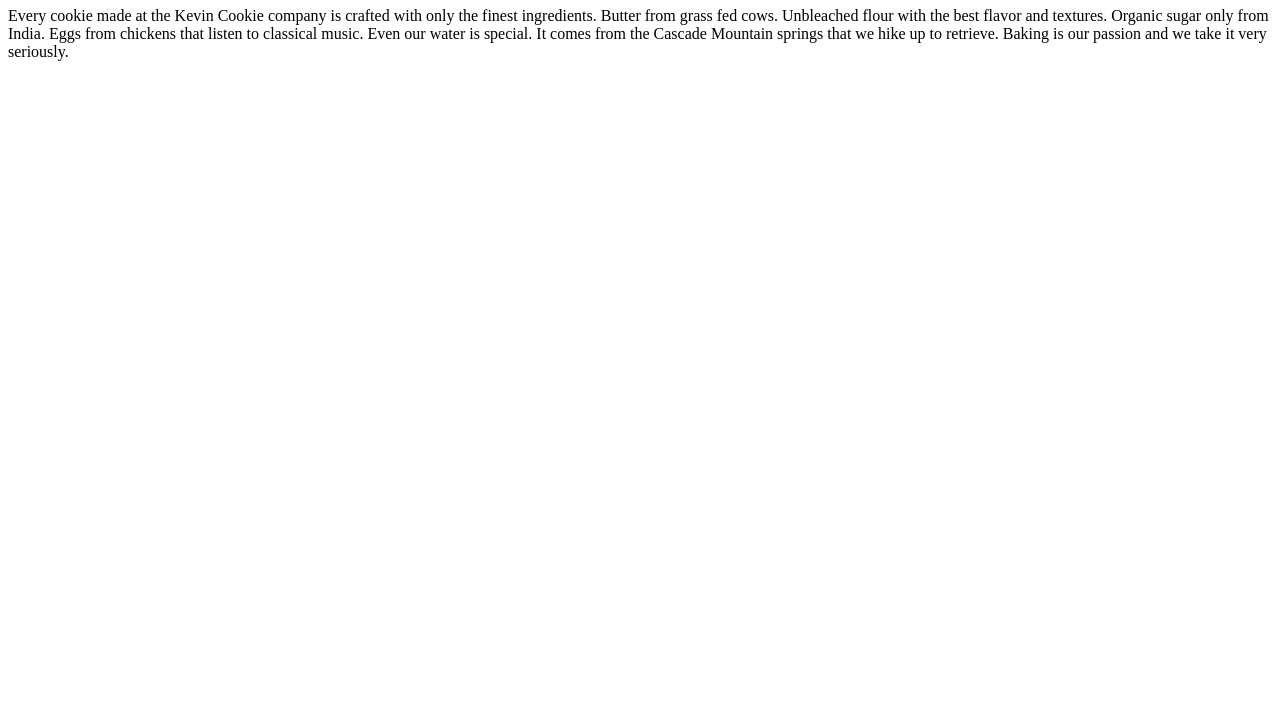
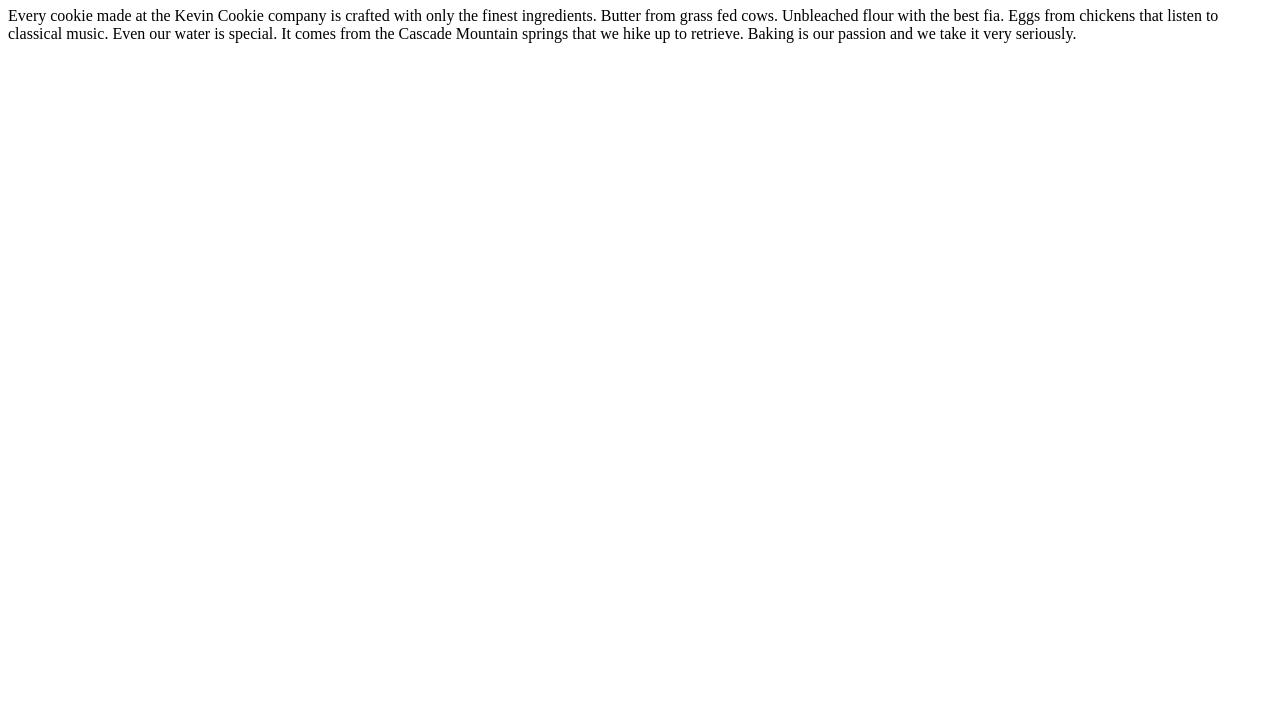
Before and after one commit to owen1112/CookiesCompany, a plain HTML site: page index.htm in a window 1280 px wide. Shown: the part 73-800 px from the top of the page. Drawn offline with Linux system fonts and the light colour scheme.

Commit message:
update test

```diff
--- a/index.htm
+++ b/index.htm
@@ -3,7 +3,7 @@
 <body>
 
 <h1>Deliciousness in every bite!</h1>
-<p>Every cookie made at the Kevin Cookie company is crafted with only the finest ingredients. Butter from grass fed cows. Unbleached flour with the best flavor and textures. Organic sugar only from India. Eggs from chickens that listen to classical music. Even our water is special. It comes from the Cascade Mountain springs that we hike up to retrieve. Baking is our passion and we take it very seriously.</p>
+<p>Every cookie made at the Kevin Cookie company is crafted with only the finest ingredients. Butter from grass fed cows. Unbleached flour with the best fia. Eggs from chickens that listen to classical music. Even our water is special. It comes from the Cascade Mountain springs that we hike up to retrieve. Baking is our passion and we take it very seriously.</p>
 
 </body>
 </html>
```
